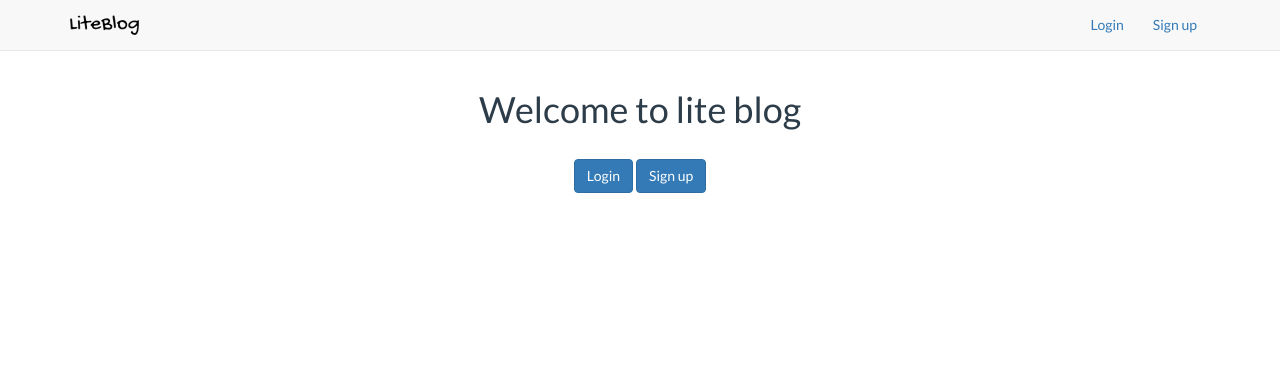
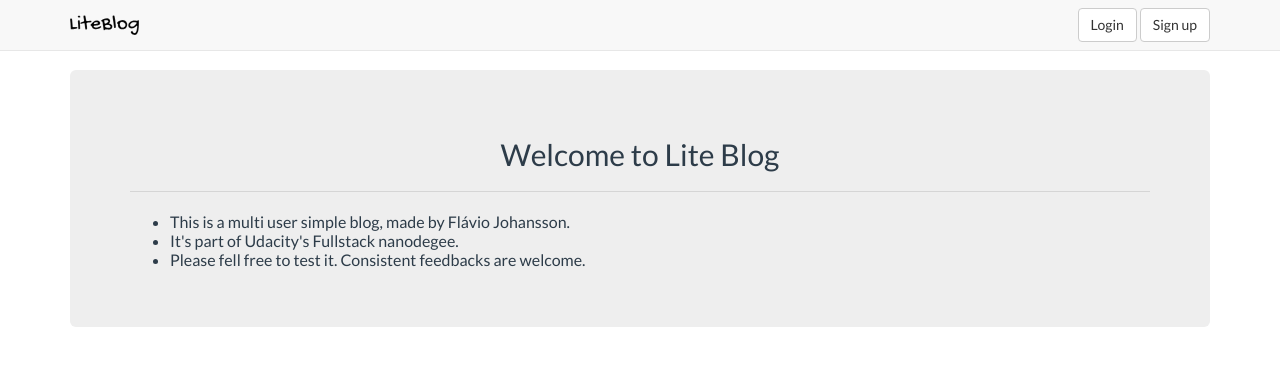
Before and after one commit to flaviojohansson/multi-user-blog, a Python web app: template app/templates/welcome.html in a window 1280 px wide. Shown: the top 366 px of the page. Run offline with Jinja, Linux system fonts and the light colour scheme; the template is opened without the code that fills it, so the values that code supplies are empty; some libraries are stand-ins or nearby versions.

Commit message:
Change welcome / landing page

```diff
--- a/app/templates/base.html
+++ b/app/templates/base.html
@@ -21,21 +21,19 @@
                     <img class="header-logo" src="/static/img/liteblog.svg" alt="Udacity logo">
                 </a>
             </div>
-            <div class="navbar-header pull-right">
+            <div class="navbar-header pull-right header-btn">
             {% if user %}
-                <div class="btn-group">
-                    <a href="#" class="btn navbar-btn" data-toggle="dropdown" role="button" aria-haspopup="true" aria-expanded="false">Hello, {{user.name | title}} ! <span class="caret"></span></a>
+                <a href="#" class="btn navbar-btn btn-default" data-toggle="dropdown" role="button" aria-haspopup="true" aria-expanded="false">Hello, {{user.name | title}} ! <span class="caret"></span></a>
                 <ul class="dropdown-menu">
                     <li ><a href="/blog">My home</a></li>
+                    <li role="separator" class="divider"></li>
                     <li ><a href="/blog/newpost">Write post</a></li>
                     <li role="separator" class="divider"></li>
                     <li ><a href="/logout">Logout</a></li>
                 </ul>
-                </div>
-
             {% else %}
-                <a role="button" class="btn navbar-btn" href="/login">Login</a>
-                <a role="button" class="btn navbar-btn" href="/signup">Sign up</a>
+                <a role="button" class="btn navbar-btn btn-default" href="/login">Login</a>
+                <a role="button" class="btn navbar-btn btn-default" href="/signup">Sign up</a>
             {% endif %}
             </div>
         </div>
--- a/app/templates/welcome.html
+++ b/app/templates/welcome.html
@@ -1,11 +1,21 @@
 {% extends "base.html" %}
 
 {% block content %}
-    <div class="text-center">
+<!--    <div class="text-center">
         <h1>Welcome to lite blog</h1>
         <br />
         <a role="button" href="/login" class="btn btn-primary">Login</a>
         <a role="button" href="/signup" class="btn btn-primary">Sign up</a>
     </div>
+-->
+    <div class="jumbotron ">
+        <h2 class="text-center">Welcome to Lite Blog</h2>
+        <hr />
+        <ul>
+        <li>This is a multi user simple blog, made by Flávio Johansson.</li>
+        <li>It's part of Udacity's Fullstack nanodegee.</li>
+        <li>Please fell free to test it. Consistent feedbacks are welcome.</li>
+        </ul>
+    </div>
 
 {% endblock %}
--- a/static/css/style.css
+++ b/static/css/style.css
@@ -32,3 +32,13 @@ textarea {
     padding: 15px;
     word-wrap: break-word;
 }
+
+.header-btn {
+    padding-right: 15px;
+}
+
+@media (min-width: 768px) {
+    .header-btn {
+        padding-right: 0;
+    }
+}
```
Lines whose indentation alone changed are shown as unchanged.
